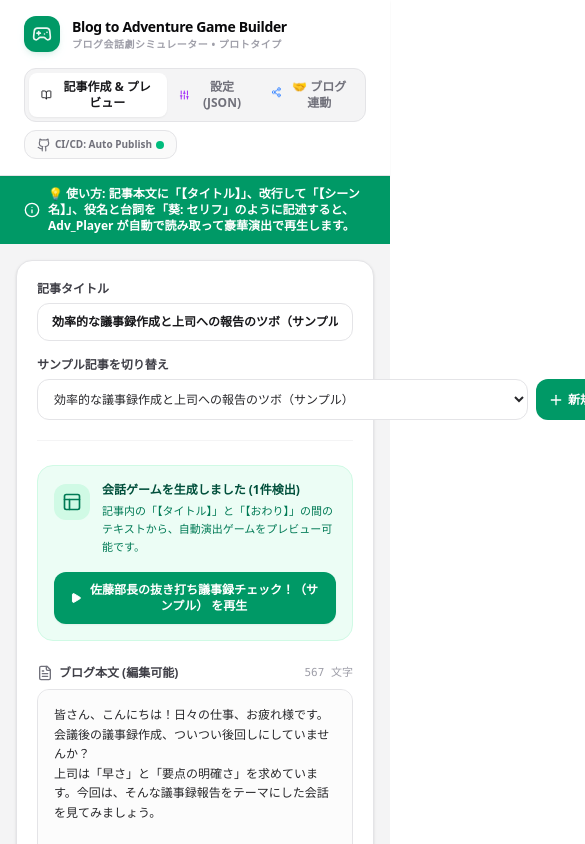
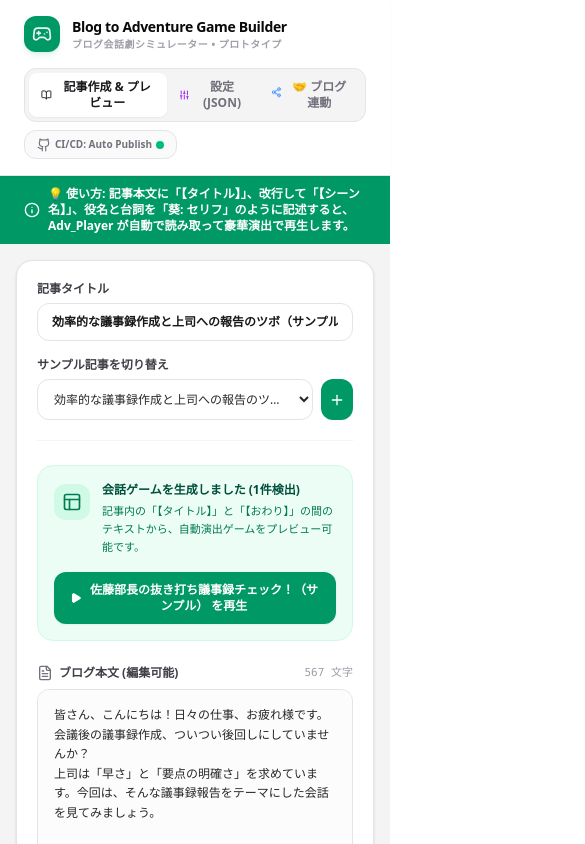
Before and after one commit to micchy-ken/Adv_Player, a React (Vite) app: page / in a window 390 px wide. Shown: the top 844 px of the page, 585 px wide, since content can reach past the window. Built offline with nearby package versions, Linux system fonts and the light colour scheme.

Commit message:
feat: improve UI responsiveness and start experience
- Enable fullscreen mode on game start for better immersion
- Fix character animation transform positioning
- Ensure blog selector handles overflow gracefully on small screens

```diff
--- a/src/components/AdventureGameView.tsx
+++ b/src/components/AdventureGameView.tsx
@@ -592,9 +592,9 @@ export default function AdventureGameView({
     return (
       <motion.div
         key={charConfig.key}
-        style={{ left, transform: `translateX(-50%) translateY(${topPx}px)` }}
-        initial={{ opacity: 0, scale: 0.8 }}
-        animate={{ opacity: existsOnStage ? 1 : 0.6, scale: 1 }}
+        style={{ left }}
+        initial={{ opacity: 0, scale: 0.8, x: "-50%", y: topPx }}
+        animate={{ opacity: existsOnStage ? 1 : 0.6, scale: 1, x: "-50%", y: topPx }}
         exit={{ opacity: 0 }}
         transition={{ type: 'spring', stiffness: 90, damping: 16 }}
         className={`absolute bottom-0 flex flex-col items-center pointer-events-none select-none transition-all duration-300 ${highlightClass}`}
@@ -667,7 +667,12 @@ export default function AdventureGameView({
               </p>
 
               <button
-                onClick={() => setIsStarted(true)}
+                onClick={() => {
+                  if (!document.fullscreenElement) {
+                    document.documentElement.requestFullscreen().catch(() => {});
+                  }
+                  setIsStarted(true);
+                }}
                 className="w-full py-3.5 bg-gradient-to-r from-emerald-600 to-teal-600 hover:from-emerald-500 hover:to-teal-500 text-white font-black text-xs tracking-widest uppercase rounded-xl shadow-xl shadow-emerald-950/40 active:translate-y-px cursor-pointer transition-all duration-150"
                 id="btn-gate-start"
               >
@@ -716,7 +721,7 @@ export default function AdventureGameView({
                   document.exitFullscreen();
                 }
               }}
-              className="p-1.5 sm:p-2 bg-black/40 hover:bg-black/60 border border-white/10 rounded-lg text-zinc-300 transition-colors cursor-pointer hidden sm:flex"
+              className="p-1.5 sm:p-2 bg-black/40 hover:bg-black/60 border border-white/10 rounded-lg text-zinc-300 transition-colors cursor-pointer flex"
               title="全画面表示"
             >
               <svg xmlns="http://www.w3.org/2000/svg" width="16" height="16" viewBox="0 0 24 24" fill="none" stroke="currentColor" strokeWidth="2" strokeLinecap="round" strokeLinejoin="round"><path d="M8 3H5a2 2 0 0 0-2 2v3m18 0V5a2 2 0 0 0-2-2h-3m0 18h3a2 2 0 0 0 2-2v-3M3 16v3a2 2 0 0 0 2 2h3"/></svg>
--- a/src/components/BlogEditor.tsx
+++ b/src/components/BlogEditor.tsx
@@ -56,13 +56,13 @@ export default function BlogEditor({
                 />
               </div>
 
-              <div className="flex flex-col sm:w-80 shrink-0 gap-1.5">
+              <div className="flex flex-col w-full sm:w-80 shrink-0 gap-1.5 min-w-0">
                 <label className="block text-xs font-semibold text-zinc-700">サンプル記事を切り替え</label>
-                <div className="flex gap-2">
+                <div className="flex gap-2 min-w-0">
                   <select
                     value={selectedBlogId}
                     onChange={(e) => onSelectBlog(e.target.value)}
-                    className="flex-1 text-xs px-3 py-2.5 rounded-xl border border-zinc-200 bg-white focus:outline-none focus:border-emerald-500 focus:ring-1 focus:ring-emerald-500/20 text-zinc-800 font-medium cursor-pointer"
+                    className="flex-1 min-w-0 text-ellipsis truncate text-xs px-3 py-2.5 rounded-xl border border-zinc-200 bg-white focus:outline-none focus:border-emerald-500 focus:ring-1 focus:ring-emerald-500/20 text-zinc-800 font-medium cursor-pointer"
                     id="select-sample-blog"
                   >
                     {blogs.map((blog) => (
@@ -73,11 +73,11 @@ export default function BlogEditor({
                   </select>
                   <button
                     onClick={onCreateBlog}
-                    className="flex items-center justify-center gap-1 text-xs px-3 py-2.5 bg-emerald-600 hover:bg-emerald-700 text-white rounded-xl transition-all font-bold cursor-pointer shadow-subtle shrink-0"
+                    className="flex items-center justify-center gap-1 text-xs px-2 sm:px-3 py-2.5 bg-emerald-600 hover:bg-emerald-700 text-white rounded-xl transition-all font-bold cursor-pointer shadow-subtle shrink-0"
                     id="btn-new-blog-compact"
                   >
                     <Plus className="w-4 h-4" />
-                    <span>新規</span>
+                    <span className="hidden sm:inline">新規</span>
                   </button>
                 </div>
               </div>
```
